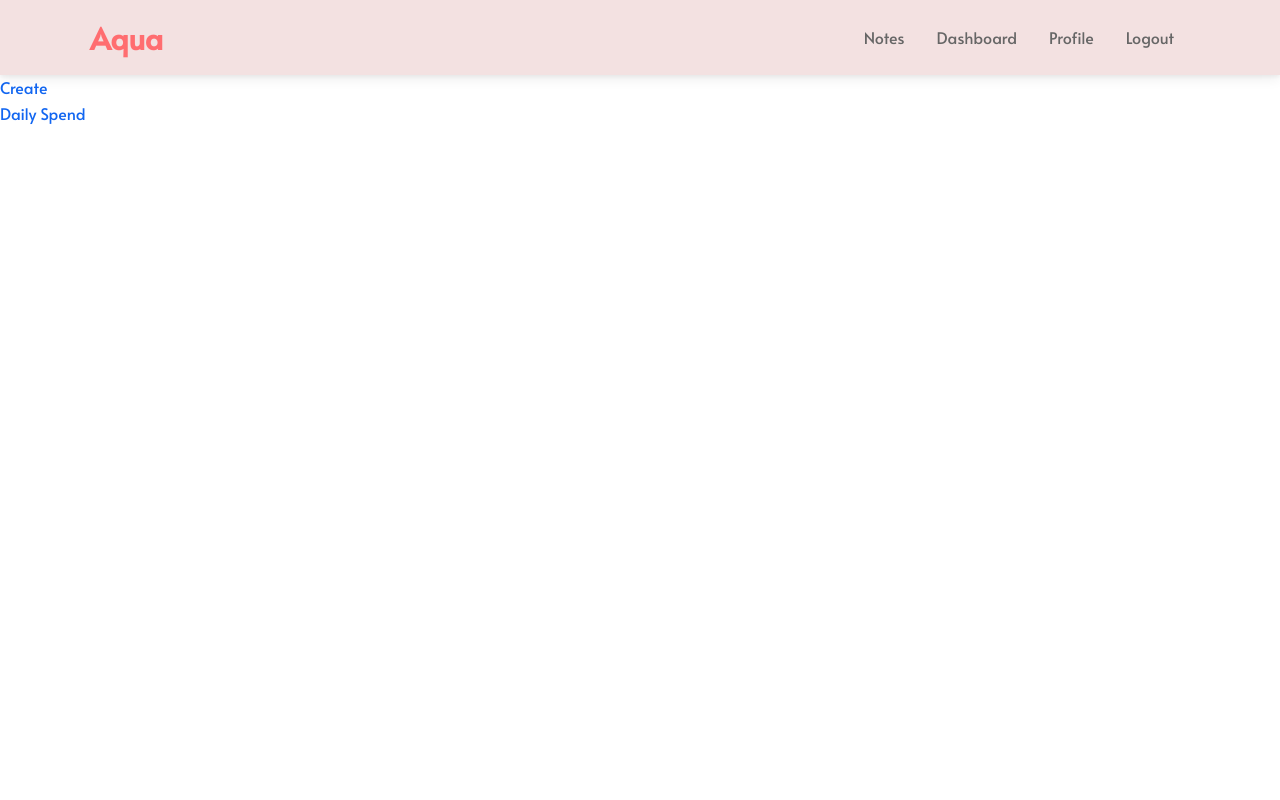
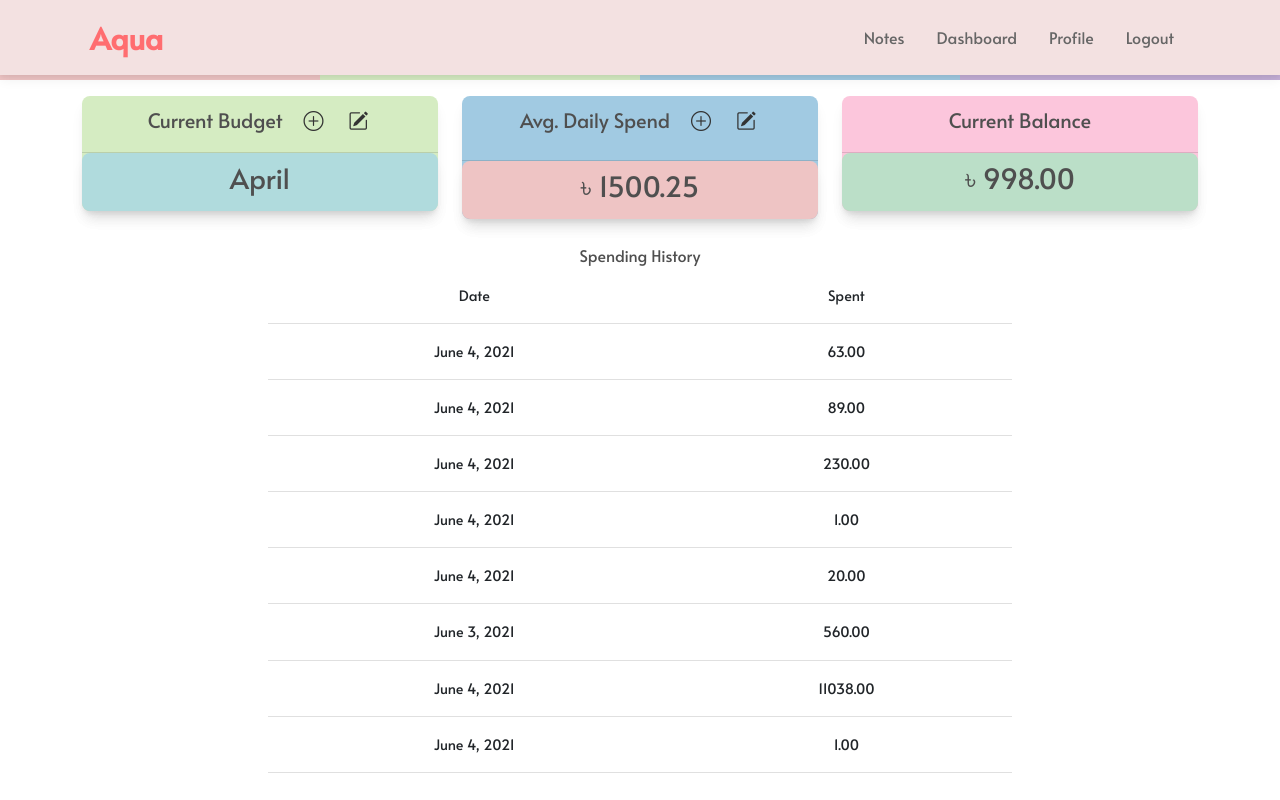
Before and after one commit to rhrokib/code_aqua, a Django app: page /dashboard/ in a window 1280 px wide. Run offline with Django 3.2, Linux system fonts and the light colour scheme; a user stored in the database is signed in; data comes from the database, SQL or seed files in the repository; both versions use the stored data as it was after the commit; some libraries are stand-ins or nearby versions.

Commit message:
dashboard updated

```diff
--- a/code_aqua/urls.py
+++ b/code_aqua/urls.py
@@ -42,6 +42,6 @@ urlpatterns = [
 
     path('profile/', user_views.profile, name='profile'),
     path('notes/', include('note.urls'), name='notes'),
-    path('dashboard/', include('dashboard.urls'), name='dashboard'),
+    path('dashboard/', include('dashboard.urls')),
 
 ]+ static(settings.MEDIA_URL, document_root=settings.MEDIA_ROOT)
--- a/dashboard/models.py
+++ b/dashboard/models.py
@@ -10,6 +10,7 @@ from user.models import Profile
 class DailySpend(models.Model):
   date = models.DateField(default=timezone.now)
   amount_Spent = models.DecimalField(max_digits=20, decimal_places=2, default=(0.00), null=True)
+  owner = models.ForeignKey(User, on_delete=models.CASCADE)
 
   def __str__(self):
     return self.date.strftime("%m/%d/%Y")
@@ -19,7 +20,7 @@ class DailySpend(models.Model):
 class Budget(models.Model):
   name = models.CharField(max_length=30, null=True)
   start_date = models.DateTimeField(default=timezone.now)
-  owner = models.ForeignKey(User, on_delete=models.CASCADE, default=None)
+  owner = models.ForeignKey(User, on_delete=models.CASCADE)
 
   total_budget = models.DecimalField(max_digits=20, decimal_places=2, default=(0.00), null=True, blank=True)
   food_budget = models.DecimalField(max_digits=20, decimal_places=2, default=(0.00), null=True, blank=True)
--- a/dashboard/templates/dashboard/daily_spend.html
+++ b/dashboard/templates/dashboard/daily_spend.html
@@ -9,8 +9,7 @@
         {% csrf_token %}
 
         {{ form|crispy}}
-
-        <button type="submit" class="btn my-btn-primary mt-3 px-5 py-2">Add</button>
+        <button type="submit" class="btn my-btn-primary text-center mt-3 px-5 py-2">Add</button>
       </form>
     </div>
   </div>
--- a/dashboard/templates/dashboard/index.html
+++ b/dashboard/templates/dashboard/index.html
@@ -1,7 +1,106 @@
-{% extends 'home/base.html'%}
+{% extends 'home/base.html' %}
 {% load crispy_forms_tags %}
 {% block content %}
-<a href="{% url 'budget_create' %}">Create</a>
-<br>
-<a href="{% url 'daily_spend' %}">Daily Spend</a>
-{% endblock %}
+<style>
+  .box {
+    height: 5px;
+  }
+</style>
+<div class="container-fluid  box blue">
+  <div class="row">
+    <div class="col-3 box coral"></div>
+    <div class="col-3 box green"></div>
+    <div class="col-3 box blue"></div>
+    <div class="col-3 box purple"></div>
+  </div>
+</div>
+
+<div class="container  box">
+  <div class="row d-flex justify-content-between">
+    <div class="col-4  mt-3">
+      <div class="card green text-center ">
+        <div class="card-header ">
+          <div class="card-title">
+            <h5>Current Budget
+              <a class="daily-spaned-btn" href="{% url 'budget_create' %}"> <i class="bi bi-plus-circle px-3"></i></a>
+              <a class="daily-spaned-btn" href="{% url 'budget_update' budget.id %}"> <i class="bi bi-pencil-square px-1"></i></a>
+            </h5>
+          </div>
+        </div>
+        <div class="div card body teal p-2">
+          <div class="card-text">
+            <h3>{{budget.name}}</h3>
+          </div>
+        </div>
+      </div>
+    </div>
+
+
+    <div class="col-4  mt-3">
+      <div class="card blue text-center">
+        <div class="card-header ">
+          <div class="card-title d-flex justify-content-around">
+            <h5>Avg. Daily Spend<a class="daily-spaned-btn" href="{% url 'daily_spend' %}"> <i
+                  class="bi bi-plus-circle px-3"></i></a> <a class="daily-spaned-btn" href="{% url 'daily_spend' %}"> <i
+                  class="bi bi-pencil-square px-1"></i></a></h5>
+          </div>
+
+        </div>
+        <div class="div card body coral p-2">
+          <div class="card-text">
+            <h3>৳ {{avg}}</h3>
+          </div>
+        </div>
+      </div>
+    </div>
+
+
+    <div class="col-4  mt-3">
+      <div class="card pink text-center">
+        <div class="card-header ">
+          <div class="card-title">
+            <h5>Current Balance</h5>
+          </div>
+        </div>
+        <div class="div card body lime p-2">
+          <div class="card-text">
+            <h3 class="{% if cur_bal < 0 %}text-danger{% endif %}" >৳ {{cur_bal}}</h3>
+          </div>
+        </div>
+      </div>
+    </div>
+  </div>
+
+  <div class="row chart mt-4">
+    <div class="col-8 offset-2 text-center">Spending History</div>
+    <img src="" width="200px" alt="">
+  </div>
+
+
+  <div class="col-8 offset-2">
+    <table class="table text-center">
+      <thead>
+        <tr>
+          <th class"col-4" scope="col">Date</th>
+          <th class"col-4" scope="col">Spent</th>
+        </tr>
+      </thead>
+      <tbody>
+        {% for d in daily %}
+        <tr>
+          <td>{{d.date}}</td>
+          <td>{{d.amount_Spent}}</td>
+        </tr>
+        {% endfor %}
+      </tbody>
+    </table>
+  </div>
+
+</div>
+
+
+
+<script src="https://cdnjs.cloudflare.com/ajax/libs/Chart.js/3.3.2/chart.min.js"
+  integrity="sha512-VCHVc5miKoln972iJPvkQrUYYq7XpxXzvqNfiul1H4aZDwGBGC0lq373KNleaB2LpnC2a/iNfE5zoRYmB4TRDQ=="
+  crossorigin="anonymous" referrerpolicy="no-referrer"></script>
+{% endblock content %}
--- a/dashboard/urls.py
+++ b/dashboard/urls.py
@@ -5,5 +5,6 @@ from . import forms
 urlpatterns = [
     path('', views.dashboard, name='dashboard'),
     path('create', views.NewBudgetCreate.as_view(), name='budget_create'),
-    path('daily_spend', views.NewDailySpend.as_view(), name='daily_spend'),
+    path('update/<str:pk>', views.BudgetUpdate.as_view(), name='budget_update'),
+    path('daily_spend', views.daily_spend, name='daily_spend'),
 ]
--- a/dashboard/views.py
+++ b/dashboard/views.py
@@ -3,31 +3,59 @@ from django.http import HttpResponse
 from .models import Budget, DailySpend
 from django.contrib.auth.models import User
 from django.views.generic import (
-    ListView, DetailView, CreateView, UpdateView, DeleteView
+    ListView, DetailView, CreateView, UpdateView, DeleteView, TemplateView
 )
 from django.contrib.auth.mixins import LoginRequiredMixin, UserPassesTestMixin
 from PIL import Image
 import os
-from .forms import NewBudgetForm
+from .forms import NewBudgetForm, DailySpendForm
+from django.utils import timezone
 from django.contrib.auth.decorators import login_required
 
 
 @login_required
 def dashboard(request):
-    return render(request, 'dashboard/index.html')
+    context = {}
+    total_spent = 0
+    total_daily_spent = 0
+    count = 0
+
+    context['budget'] = Budget.objects.get(owner=request.user)
+    context['daily'] = DailySpend.objects.filter(owner=request.user)
+
+    for i in context['daily']:
+        total_daily_spent += i.amount_Spent
+        count += 1
+
+    if count > 0:
+        avg = float(total_daily_spent) / count
+    else:
+        avg = 0
+    total_spent = (total_daily_spent + context['budget'].food_budget +
+                context['budget'].house_rent + context['budget'].elec_bill + context['budget'].gas_bill +
+                context['budget'].water_bill + context['budget'].other_bill)
+
+    context['cur_bal'] = context['budget'].total_budget - total_spent
+    context['avg'] = avg
+    context['count'] = count
+
+
+
+    return render(request, 'dashboard/index.html', context)
+
 
 class NewBudgetCreate(LoginRequiredMixin, CreateView):
     model = Budget
     template_name = 'dashboard/budget_create.html'
     fields = [
-      'name',
-      'total_budget',
-      'house_rent',
-      'food_budget',
-      'elec_bill',
-      'gas_bill',
-      'water_bill',
-      'other_bill'
+        'name',
+        'total_budget',
+        'house_rent',
+        'food_budget',
+        'elec_bill',
+        'gas_bill',
+        'water_bill',
+        'other_bill'
     ]
 
     def form_valid(self, form):
@@ -35,9 +63,54 @@ class NewBudgetCreate(LoginRequiredMixin, CreateView):
         return super().form_valid(form)
     success_url = '/dashboard'
 
+class BudgetUpdate(LoginRequiredMixin, UserPassesTestMixin, UpdateView):
+    model = Budget
+    template_name = 'dashboard/budget_create.html'
+    fields = [
+    'name',
+    'total_budget',
+    'house_rent',
+    'food_budget',
+    'elec_bill',
+    'gas_bill',
+    'water_bill',
+    'other_bill'
+    ]
+
+    def test_func(self):
+        budget = self.get_object()
+        if self.request.user == budget.owner:
+            return True
+        return False
+
+    def form_valid(self, form):
+        form.instance.owner = self.request.user
+        return super().form_valid(form)
+    success_url = '/dashboard'
+
+
 class NewDailySpend(LoginRequiredMixin, CreateView):
     model = DailySpend
     template_name = 'dashboard/daily_spend.html'
     fields = ['date', 'amount_Spent']
 
+    def form_valid(self, form):
+        form.instance.owner = self.request.user
+        return super().form_valid(form)
+
     success_url = '/dashboard'
+
+
+@login_required
+def daily_spend(request):
+    if request.method == 'POST':
+        form = DailySpendForm(request.POST, instance=request.user)
+        if form.is_valid():
+            d = DailySpend(date=form.cleaned_data['date'], amount_Spent=form.cleaned_data['amount_Spent'], owner=request.user)
+            d.save()
+            return redirect('dashboard')
+    else:
+        form = DailySpendForm()
+
+    context = {'form': form}
+    return render(request, 'dashboard/daily_spend.html', context)
--- a/home/static/home/styles/main.css
+++ b/home/static/home/styles/main.css
@@ -56,6 +56,12 @@ main {
 .teal{
   background: #b0dbdd;
 }
+.pink{
+  background: #fcc6dc;
+}
+.lime{
+  background: #bbdfc8;
+}
 
 .text-muted {
   font-family: 'Open Sans', sans-serif;
@@ -99,3 +105,13 @@ main {
   background: #ef6c57;
   color: #fff;
 }
+
+.daily-spaned-btn{
+  text-decoration: none;
+  font: inherit;
+  color: #333;
+}
+.daily-spaned-btn:hover,
+.daily-spaned-btn:active{
+  color: #111;
+}
```
Also changed, not shown: dashboard/forms.py (+9 -1 lines), requirements.txt (+1 -9 lines), dashboard/migrations/0007_dailyspend_owner.py (added), dashboard/migrations/0008_alter_dailyspend_owner.py (added), dashboard/migrations/0009_alter_dailyspend_owner.py (added), dashboard/migrations/0010_auto_20210605_0012.py (added), db.sqlite3, media/demochart.jpg (added).
